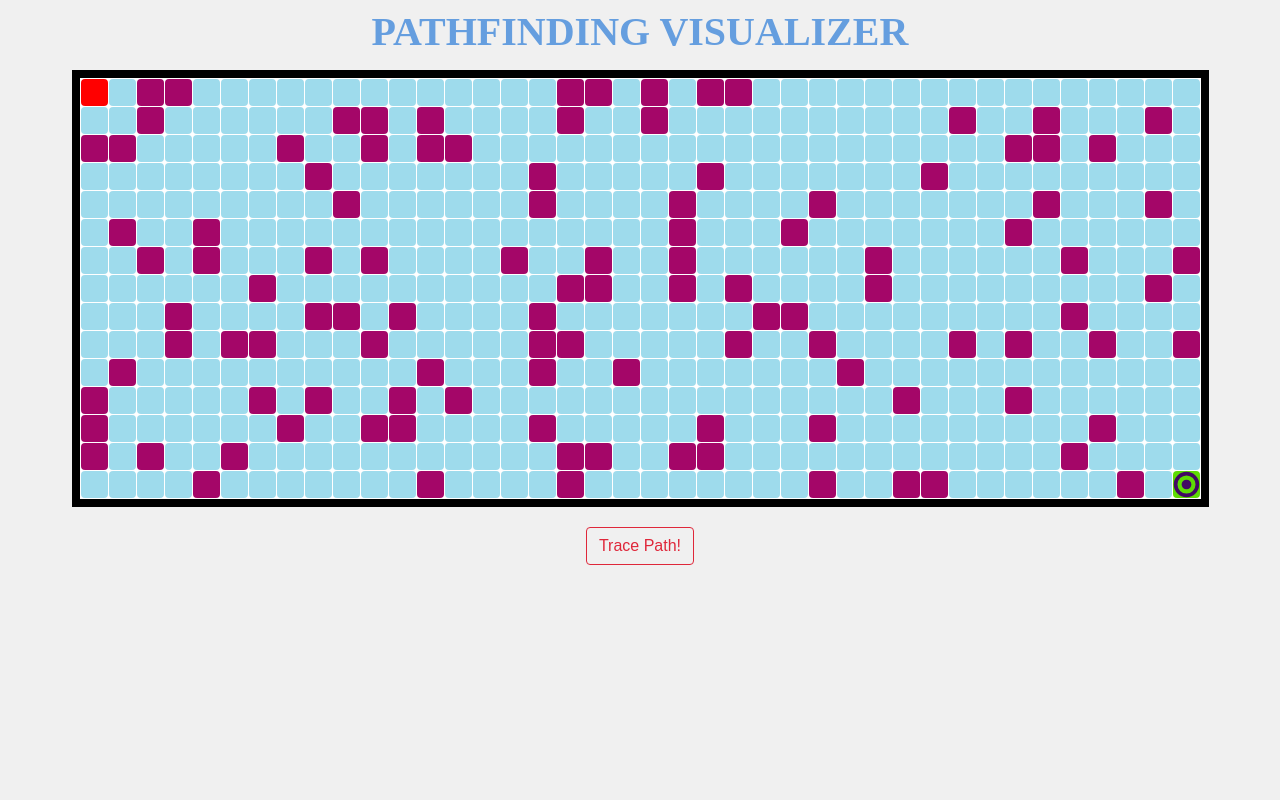
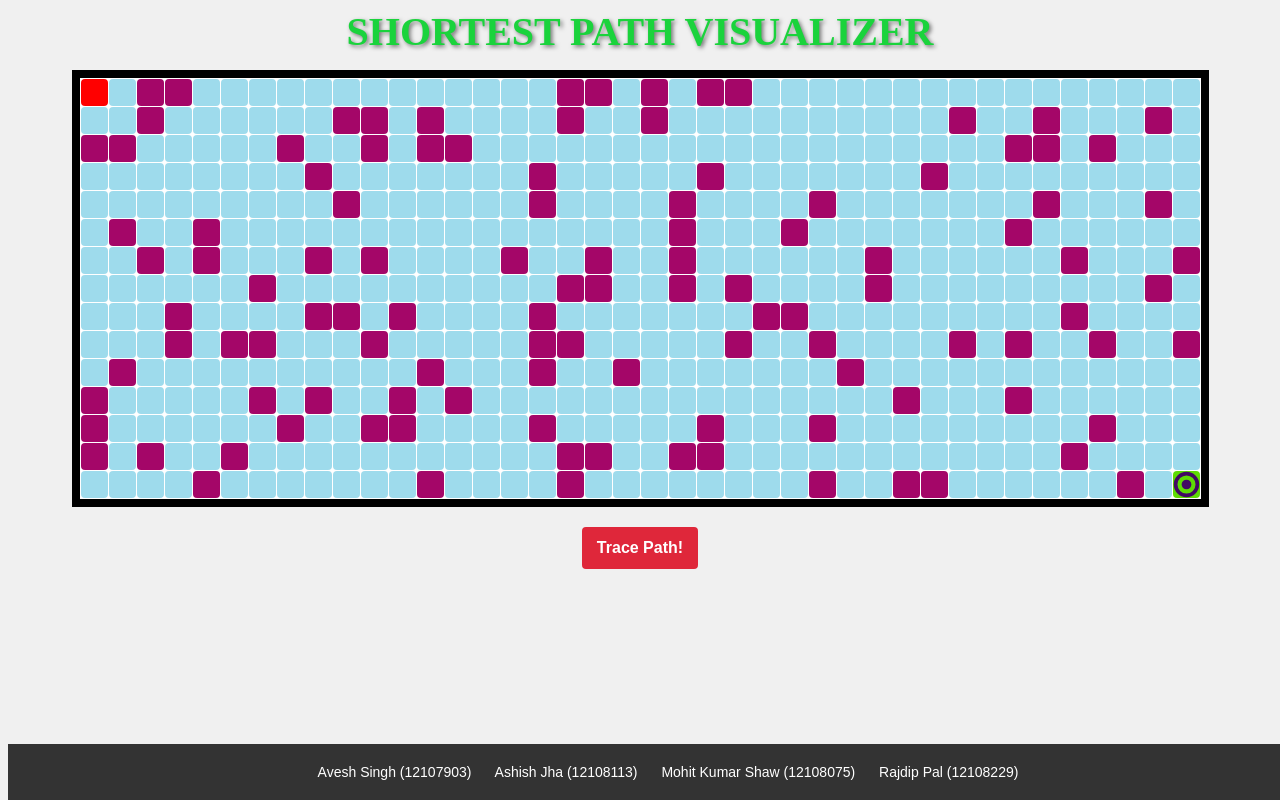
Before and after one commit to aveshCS/aStartAlgorithmVizualizer, a plain HTML site: page index.html in a window 1280 px wide. Drawn offline with Linux system fonts and the light colour scheme.

Commit message:
added credentials

```diff
--- a/css/style.css
+++ b/css/style.css
@@ -7,11 +7,13 @@ body {
   position: relative;
   margin: 0 auto 15px auto;
   text-align: center;
-  color: rgb(101, 158, 223);
+  color: rgb(26, 211, 60);
   font-size: 40px;
   font-weight: bold;
   overflow: hidden;
   -webkit-font-smoothing: antialiased;
+  text-shadow: 2px 2px 4px rgba(0, 0, 0, 0.5);
+  /* border: 2px solid black; */
 }
 
 .title span {
@@ -115,14 +117,20 @@ body {
     border-color 0.15s ease-in-out, box-shadow 0.15s ease-in-out;
 }
 
-.btn-outline-primary {
-  color: #df273a;
-  border-color: #df273a;
+.btn-outline-primary:hover {
+  color: red;
+  background-color: white;
+
+  border: solid 3px;
+  border-color: #754247;
+
 }
 
-.btn-outline-primary:hover {
+.btn-outline-primary {
   background-color: #df273a;
-  color: #fff;
+  color: white;
+  font-weight: bold;
+  border: solid 3px;
   border-color: #df273a;
 }
 
@@ -176,3 +184,27 @@ text-transform: capitalize;
   margin: 250px auto;
   color: #3d84a8;
 }
+
+/* footer */
+footer {
+  background-color: #333;
+  color: white;
+  text-align: center;
+  padding: 20px;
+  font-family: Arial, sans-serif;
+  font-size: 14px;
+  position: fixed;
+  bottom: 0;
+  width: 100%;
+  z-index: 1000; /* Ensure the footer stays on top of other content */
+}
+
+/* Add cool hover effect to each name */
+footer a {
+  color: white;
+  text-decoration: none;
+  transition: color 0.3s ease;
+}
+footer a:hover {
+  color: #ffc107; /* Change color on hover */
+}
--- a/index.html
+++ b/index.html
@@ -13,7 +13,7 @@
       </div>
     </div>
     <header>
-      <div class="title">PATHFINDING VISUALIZER</div>
+      <div class="title">SHORTEST PATH VISUALIZER</div>
     </header>
     <div class="grid"></div>
     <div id="controls">
@@ -24,6 +24,14 @@
         Trace Path!
       </button>
     </div>
+    <footer>
+      <!-- Add individual links for each name -->
+      <a href="#" style="margin-right: 20px;">Avesh Singh (12107903)</a>
+      <a href="#" style="margin-right: 20px;">Ashish Jha (12108113)</a>
+      <a href="#" style="margin-right: 20px;">Mohit Kumar Shaw (12108075)</a>
+      <a href="#">Rajdip Pal (12108229)</a>
+    </footer>
+
 
     <script src="js/grid.js"></script>
     <script src="js/ASTAR.js"></script>
```
